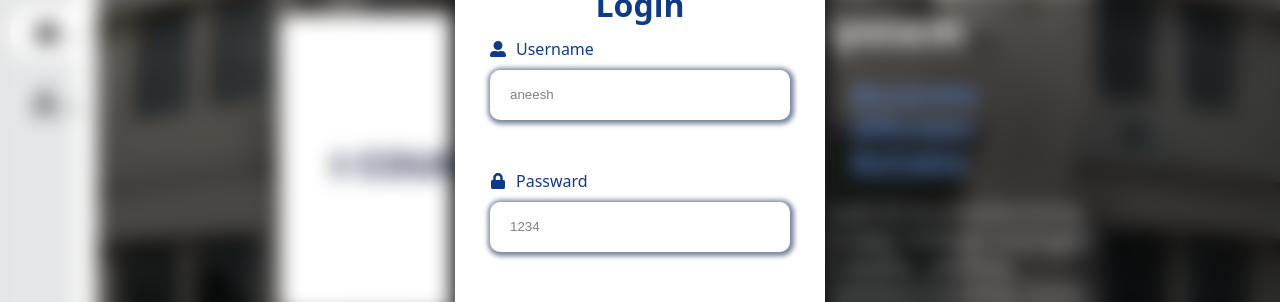
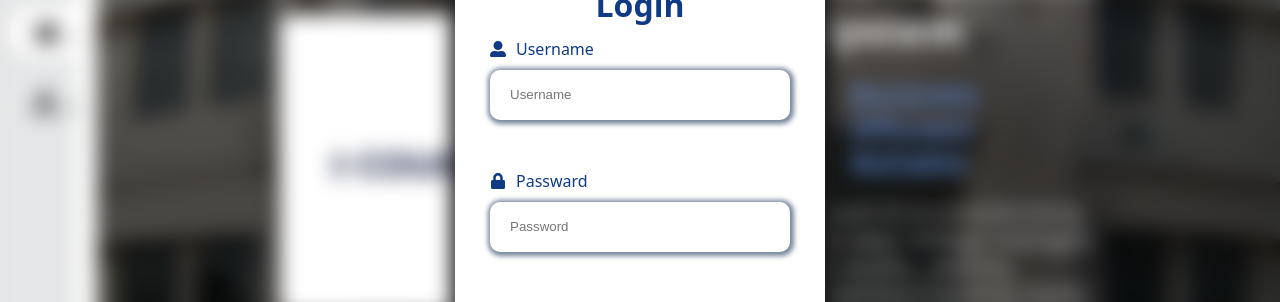
Before and after one commit to Abhinav-Sharmaaaa/Count-It, a React (Create React App) app: page /returned in a window 1280 px wide. Shown: the part 233-535 px from the top of the page. Built offline with nearby package versions, Linux system fonts and the light colour scheme.

Commit message:
again changes in login

```diff
--- a/src/Components/Login.jsx
+++ b/src/Components/Login.jsx
@@ -10,8 +10,8 @@ export default function Login(){
     let {login,setisLoginVisible} = useUserContext();
     const nav = useNavigate();
 
-    const [username, setusername] = useState("aneesh");
-    const [pass, setpass] = useState('1234');
+    const [username, setusername] = useState("");
+    const [pass, setpass] = useState('');
     const [isWrongPass, setisWrongPass] = useState(false);
 
 
@@ -23,7 +23,7 @@ export default function Login(){
 
     function handleLogin(e){
       e.preventDefault();
-      let [authenticated] = users.filter((obj)=>obj.upass== '1234' && obj.uname == 'aneesh');
+      let [authenticated] = users.filter((obj)=>obj.upass== pass && obj.uname == username);
       if(authenticated){
         console.log(authenticated.role);
         login(authenticated.ubranchId);
```
